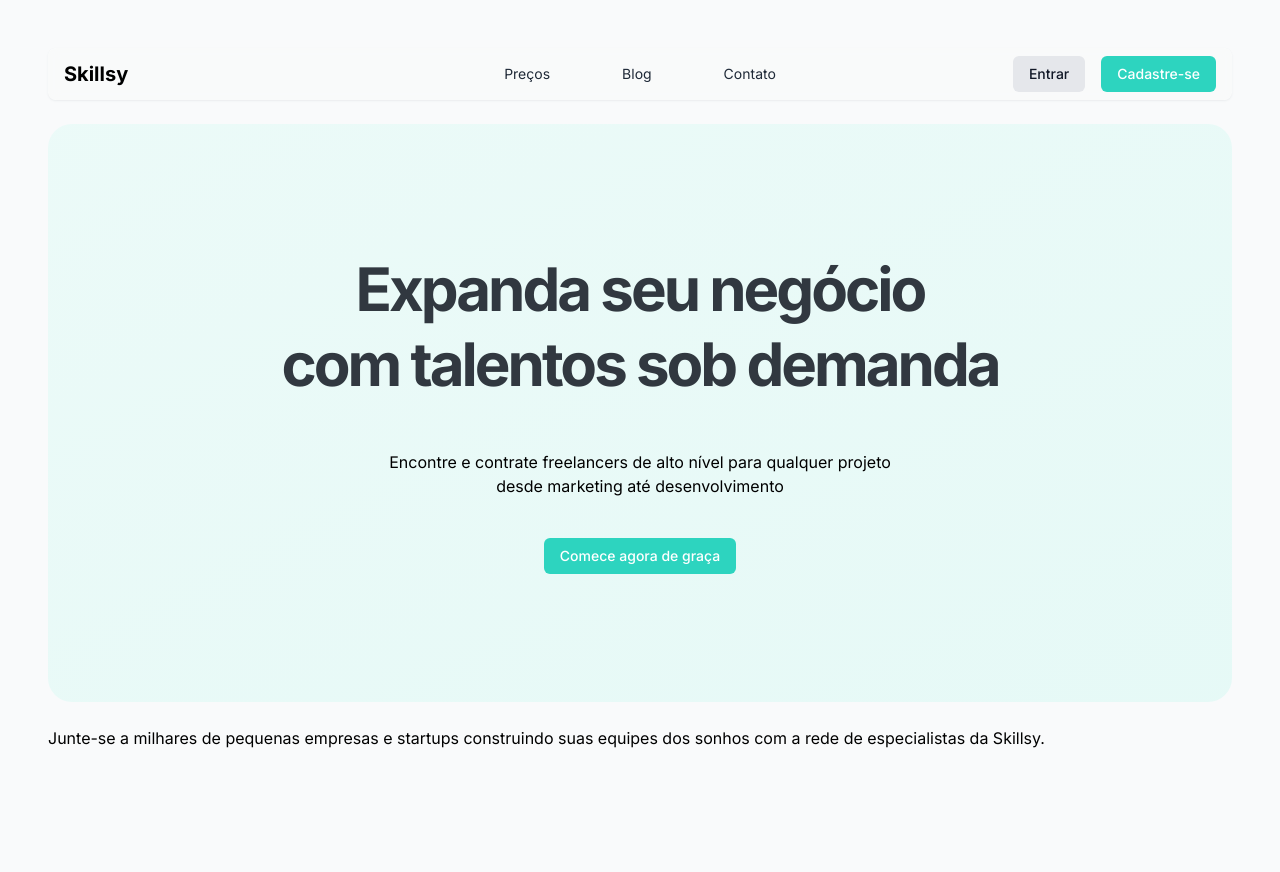
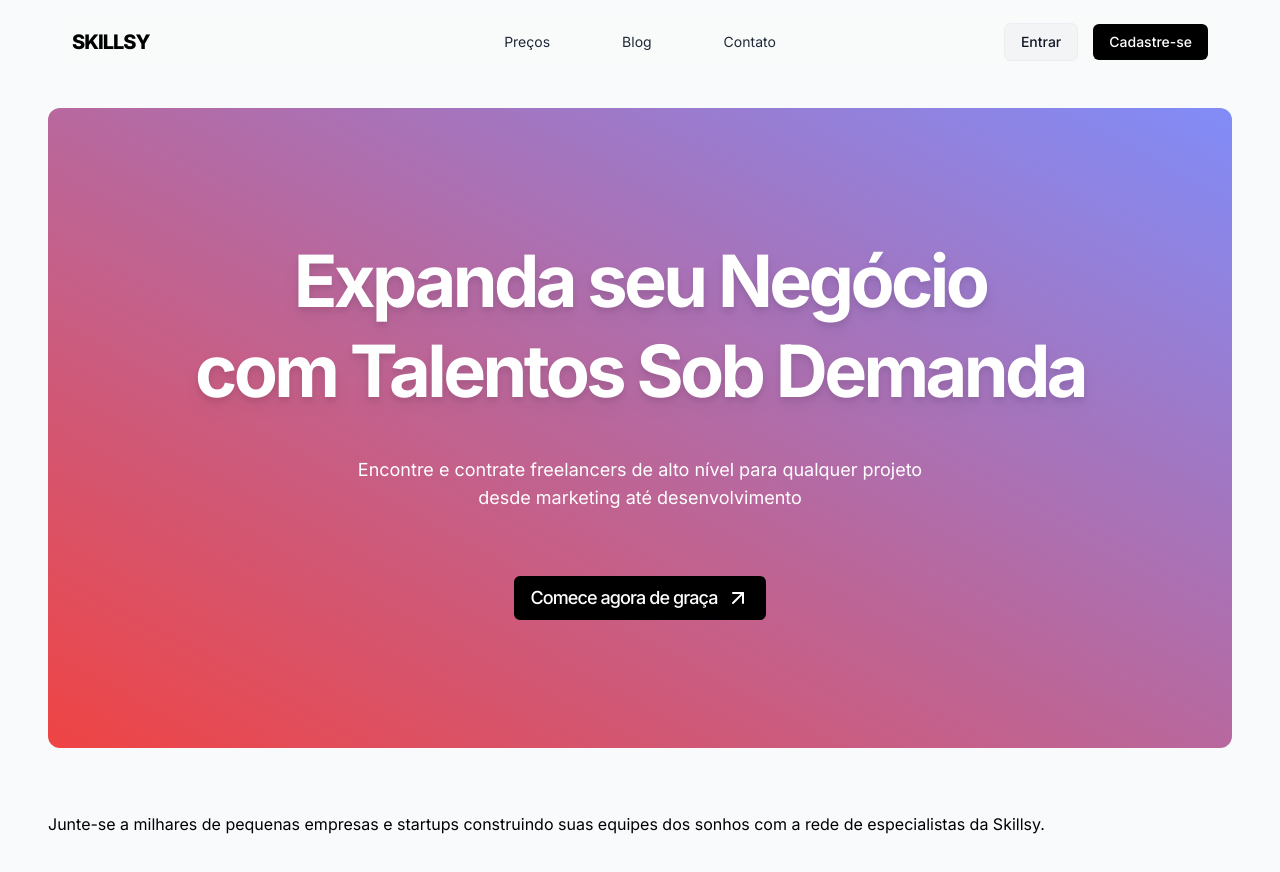
Before and after one commit to dev-pedroalmeida/skillsy, a Next.js app: page / in a window 1280 px wide. Shown: the top 872 px of the page. Built offline with nearby package versions, Linux system fonts and the light colour scheme.

Commit message:
feat: update Button and home style

```diff
--- a/app/layout.tsx
+++ b/app/layout.tsx
@@ -17,7 +17,7 @@ export default function RootLayout({
 }>) {
   return (
     <html lang="en">
-      <body className={inter.className + ' bg-gray-50 py-12 mx-12'}>
+      <body className={inter.className + ' bg-gray-50 mx-12'}>
         <Navbar />
         {children}
       </body>
--- a/app/page.tsx
+++ b/app/page.tsx
@@ -1,20 +1,26 @@
 import { Button } from "@/components/Button";
+import { ArrowUpRight } from "lucide-react";
 import Link from "next/link";
 
 export default function Home() {
   return (
     <>
-      <main className="my-6 py-32 bg-gradient-to-br from-teal-100/30 to-teal-200/20 rounded-3xl">
-        <h1 className="text-center font-bold text-6xl mb-12 text-gray-950/80 tracking-tighter leading-tight">
-          Expanda seu negócio
-          <br /> com talentos sob demanda
+      <main className="h-[80vh] mb-16 flex flex-col items-center justify-center bg-gradient-to-bl from-indigo-400 to-red-500 rounded-xl">
+        <h1 className="text-center font-bold text-7xl mb-10 text-white tracking-tighter leading-tight drop-shadow-lg">
+          Expanda seu Negócio
+          <br />
+          com <span className=""> Talentos Sob Demanda</span>
         </h1>
-        <p className="text-center">
+        <p className="text-center text-white text-lg">
           Encontre e contrate freelancers de alto nível para qualquer projeto
           <br />
           desde marketing até desenvolvimento
         </p>
-        <Button className="m-auto mt-10">
+        <Button
+          className="mx-auto mt-16 tracking-tighter"
+          size={"lg"}
+          RightIcon={<ArrowUpRight />}
+        >
           <Link href={"/"}>Comece agora de graça</Link>
         </Button>
       </main>
--- a/components/Button.tsx
+++ b/components/Button.tsx
@@ -1,34 +1,46 @@
-import { cn } from "@/lib/utils";
 import { cva, VariantProps } from "class-variance-authority";
 import React from "react";
 
 const buttonVariants = cva(
-  'flex items-center justify-center whitespace-nowrap rounded-md font-medium transition-all disabled:opacity-50 disabled:pointer-events-none',
+  "flex items-center justify-center gap-2 whitespace-nowrap rounded-md font-medium transition-all disabled:opacity-50 disabled:pointer-events-none",
   {
     variants: {
       variant: {
-        default: 'bg-teal-400 text-white hover:brightness-105',
-        secondary: 'bg-gray-200 text-gray-900 hover:bg-opacity-70',
+        default: "bg-black text-white hover:bg-neutral-800",
+        secondary:
+          "bg-gray-100 text-gray-900 hover:bg-gray-200 ring-1 ring-gray-200/70",
       },
       size: {
-        md: 'py-2 px-4 text-sm',
-        sm: 'py-2 px-4 text-xs',
-      }
+        lg: "py-2 px-4 text-lg",
+        md: "py-2 px-4 text-sm",
+        sm: "py-2 px-4 text-xs",
+      },
     },
     defaultVariants: {
       variant: "default",
       size: "md",
-    }
+    },
   }
-)
+);
+
+export interface IButtonProps {
+  RightIcon?: React.ReactElement;
+}
 
 export interface ButtonVariants
   extends React.ButtonHTMLAttributes<HTMLButtonElement>,
+    IButtonProps,
     VariantProps<typeof buttonVariants> {}
 
 export const Button: React.FC<ButtonVariants> = ({
   className,
   variant,
   size,
+  RightIcon,
   ...props
-}) => <button className={buttonVariants({variant, size, className})} {...props} />;
+}) => (
+  <button className={buttonVariants({ variant, size, className })} {...props}>
+    {props.children}
+    {RightIcon && <span>{RightIcon}</span>}
+  </button>
+);
--- a/components/Navbar.tsx
+++ b/components/Navbar.tsx
@@ -10,9 +10,9 @@ export default function Navbar() {
   const pathname = usePathname();
 
   return (
-    <nav className="grid grid-cols-[1fr,2fr,1fr] items-center bg-gray-50/80 backdrop-blur-[6px] py-2 px-4 rounded-lg sticky top-5 shadow-sm shadow-gray-500/10">
-      <h1 className="font-bold text-xl">
-        <Link href={"/"}>Skillsy</Link>
+    <nav className="grid grid-cols-[1fr,2fr,1fr] items-center bg-gray-50/60 backdrop-blur-[6px] py-2 px-4 mb-14 mx-2 rounded-xl sticky top-4 z-10">
+      <h1 className="font-extrabold tracking-tighter text-xl text-black hover:text-neutral-800">
+        <Link href={"/"}>SKILLSY</Link>
       </h1>
       <div className="flex items-center gap-10 justify-center text-sm">
         <NavLink href={"/pricing"} text="Preços" pathname={pathname} />
@@ -40,8 +40,8 @@ function NavLink({
     <Link href={href}>
       <div
         className={cn(
-          "py-1 px-4 rounded-md text-gray-800 hover:bg-teal-100/50 hover:text-gray-900 transition-all",
-          pathname === href ? "bg-teal-100/50 text-gray-900" : ""
+          "py-1 px-4 rounded-md text-gray-800 hover:bg-indigo-100/50 hover:text-gray-900 transition-all",
+          pathname === href ? "bg-indigo-100/50 text-gray-900" : ""
         )}
       >
         {text}
```
Also changed, not shown: package.json (+14 -13 lines), 1 other file (tests, documents, lock files or other folders).
